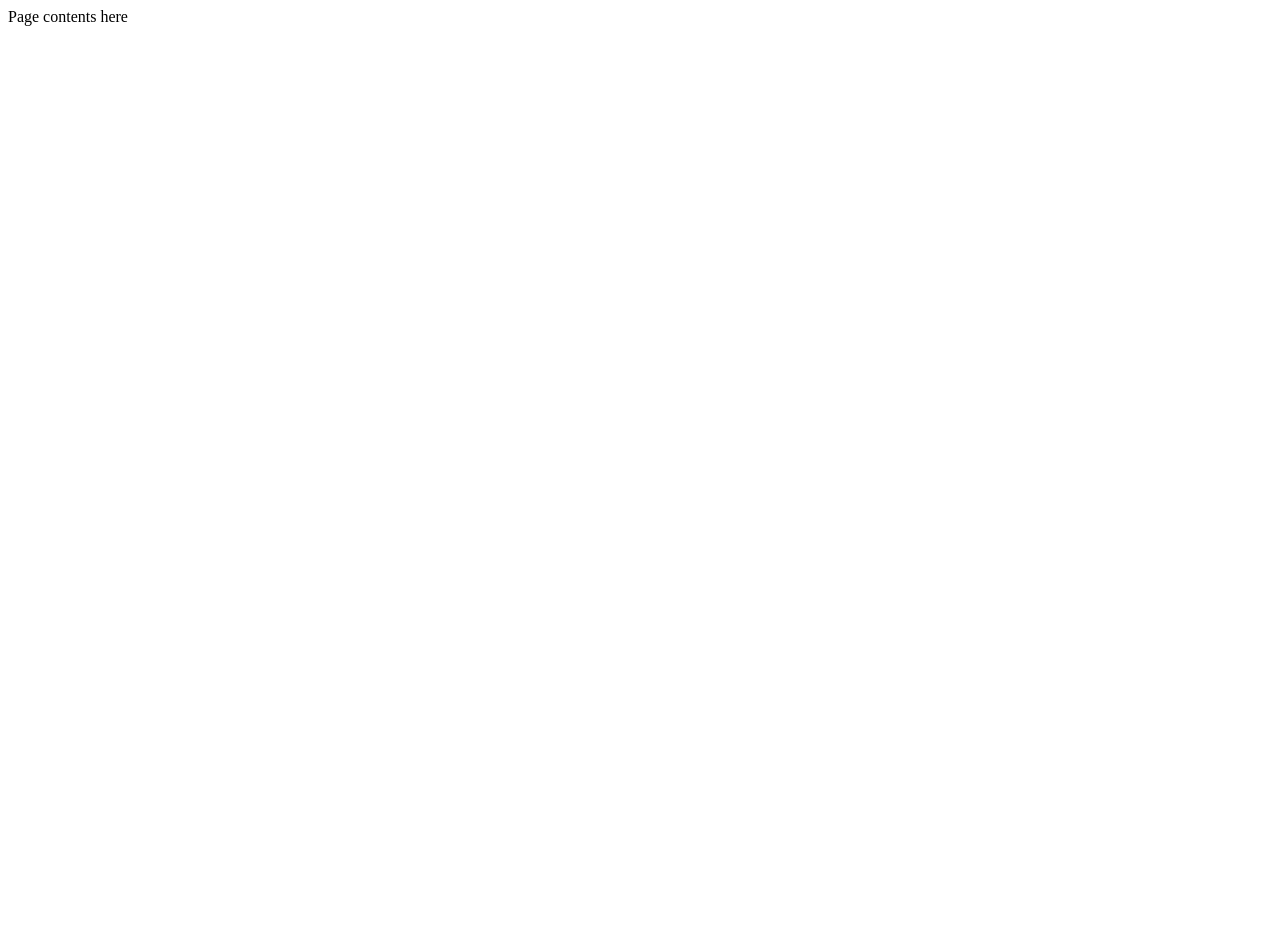
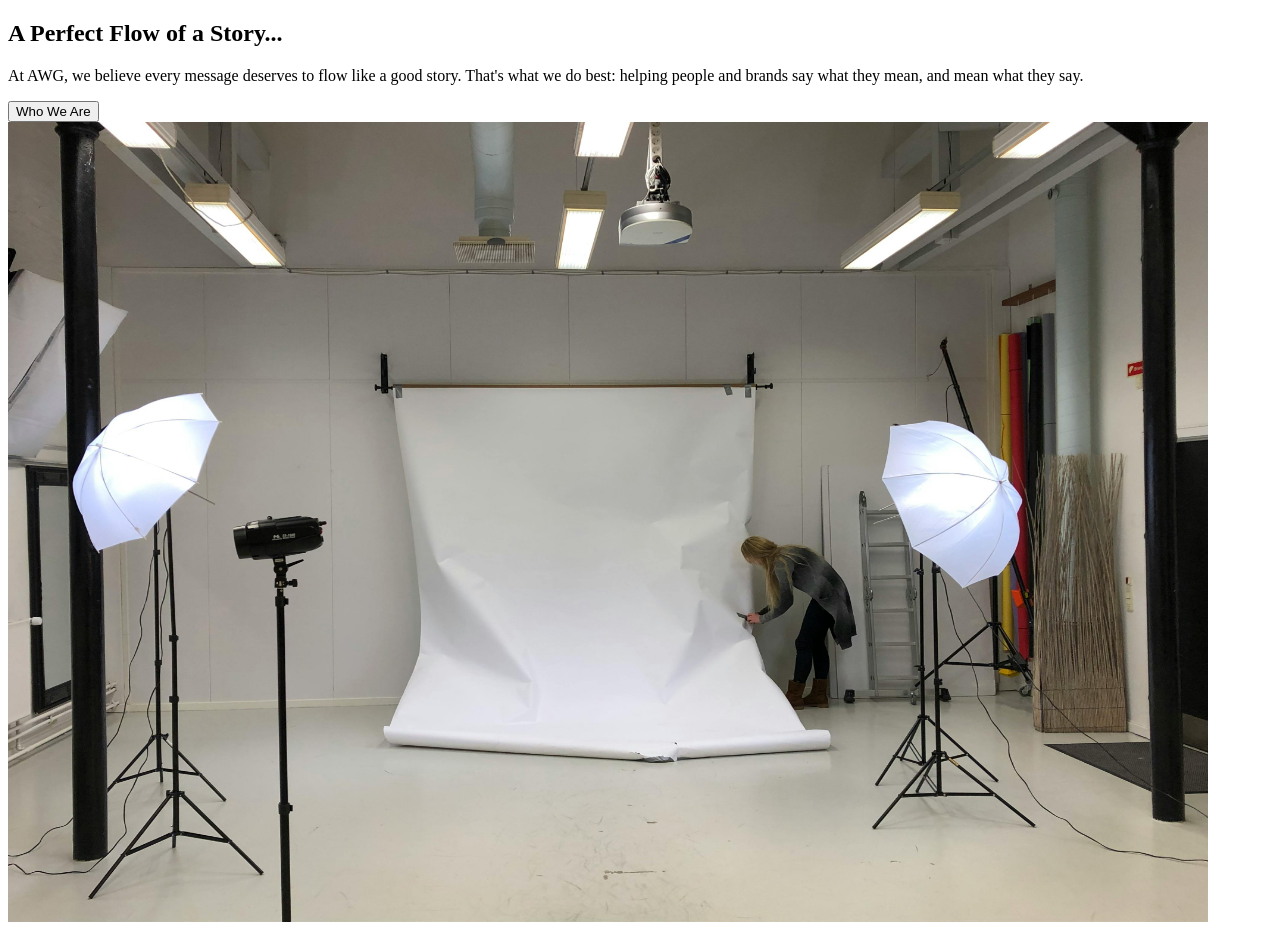
Before and after one commit to VickNat/awg-comms, a Next.js app: page /HomeView in a window 1280 px wide. Before the commit the page ends 800 px from the top, so only its background shows below. Built offline with nearby package versions, Linux system fonts and the light colour scheme.

Commit message:
about content

```diff
--- /dev/null
+++ b/src/components/home/AboutSection.tsx
@@ -0,0 +1,23 @@
+import React from "react";
+import Image from "next/image";
+
+const AboutSection = () => {
+  return (
+    <div className="min-h-screen w-full bg-background flex justify-center">
+      <div className="relative h-full w-full max-w-7xl flex flex-1 gap-16 items-center justify-center">
+        <div className=" relative flex flex-col gap-10">
+            <h2 className="text-5xl font-bold">A Perfect Flow of a Story...</h2>
+            <p className="text-lg">At AWG, we believe every message deserves to flow like a good story. That's what we do best: helping people and brands say what they mean, and mean what they say. </p>
+            <button className="self-start bg-foreground text-background text-lg px-8 py-4 rounded-full">
+                Who We Are
+            </button>
+        </div>
+        <div className="">
+            <Image src="/studio.jpg" alt="about us image" width={1200} height={800} className="rounded-xl"/>
+        </div>
+      </div>
+    </div>
+  );
+};
+
+export default AboutSection;
--- a/src/pages/HomeView.tsx
+++ b/src/pages/HomeView.tsx
@@ -3,6 +3,7 @@
 import React from "react";
 import { useTheme } from "next-themes";
 import HeroSection from "@/components/home/HeroSection";
+import AboutSection from "@/components/home/AboutSection";
 
 const HomeView = () => {
   const { setTheme } = useTheme();
@@ -12,7 +13,10 @@ const HomeView = () => {
       <div className="relative top-0 z-5">
         <HeroSection />
       </div>
-      <div className="relative h-screen z-10 bg-accent">Page contents here</div>
+
+      <div className="relative h-screen z-10 bg-accent">
+        <AboutSection />
+      </div>
     </div>
   );
 };
```
Also changed, not shown: public/studio.jpg (added).
